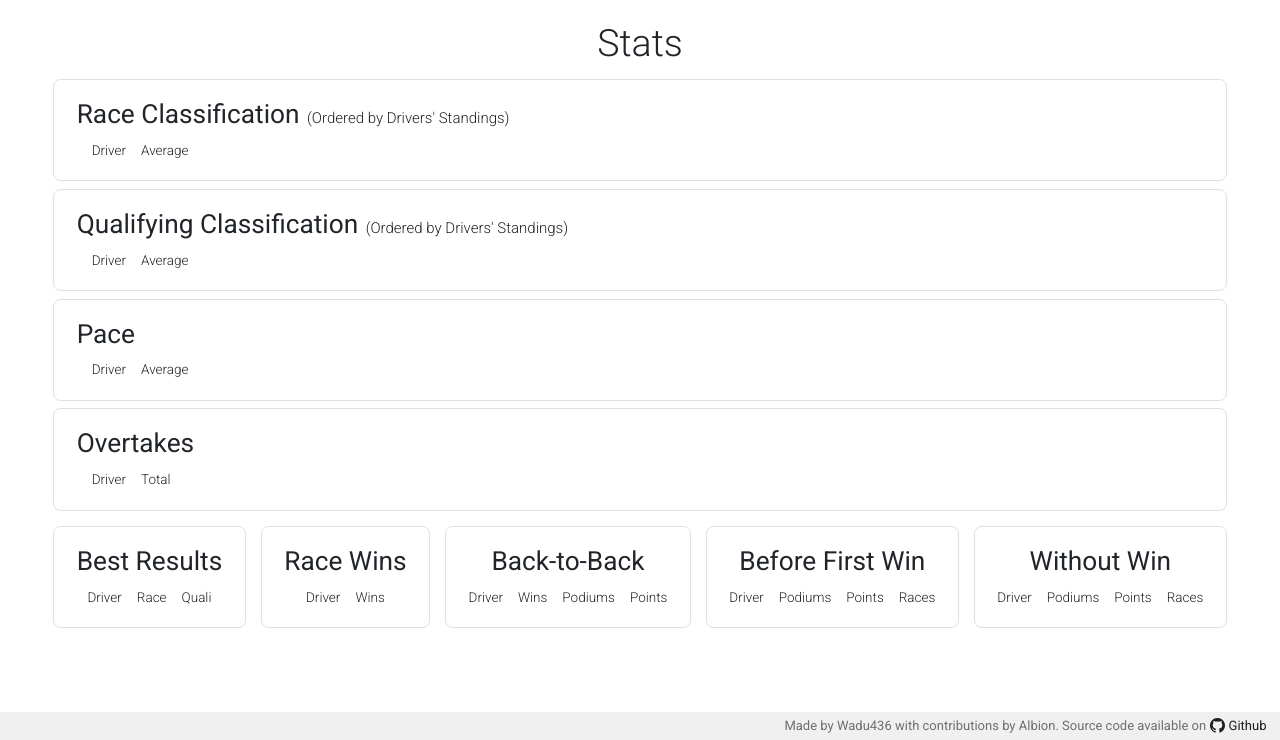
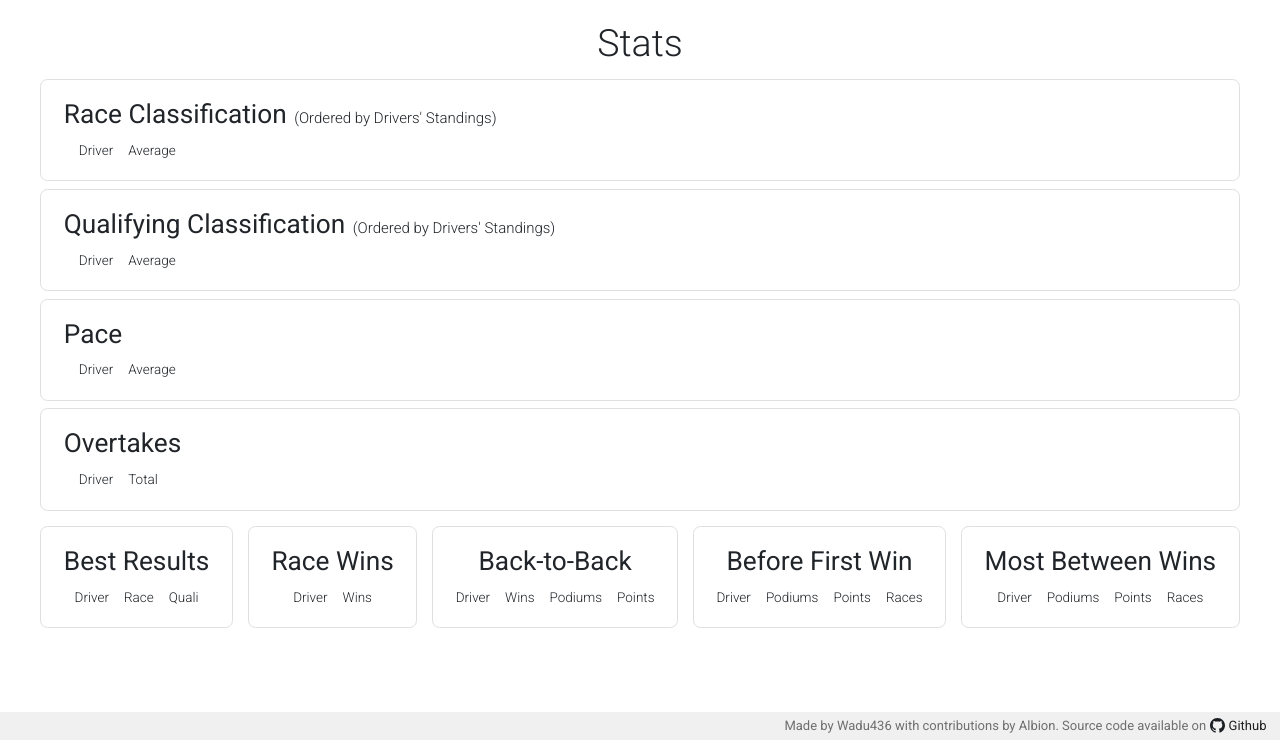
Before and after one commit to Wadu436/formula1-championship, a Django app: template app/leaderboard/templates/leaderboard/stats.html in a window 1280 px wide. Shown: the part 60-800 px from the top of the page. Run offline with Django 3.2, Linux system fonts and the light colour scheme; the template is opened without the code that fills it, so the values that code supplies are empty; some libraries are stand-ins or nearby versions.

Commit message:
optimize

```diff
--- a/app/leaderboard/stats.py
+++ b/app/leaderboard/stats.py
@@ -68,7 +68,7 @@ def total_overtakes(l):
 def stats_race_table(championship: Championship):
     standings = championship.get_drivers_standings()
 
-    races = list(championship.races.all().prefetch_related('race_entries', 'track')) # Also preload track for the html :)
+    races = list(championship.races.all().prefetch_related('race_entries', 'track', 'dna_entries')) # Also preload track for the html :)
     drivers = [driver for (driver, _, _) in standings]
     num_races = len(races)
     finish_dict: dict[int, list[Optional[RaceEntry]]] = {driver.id: [None]*num_races for driver in drivers}
@@ -346,6 +346,4 @@ def stats_race_table(championship: Championship):
         }
     )
 
-    print(stats_table[1]["best_results"])
-
     return stats_table
--- a/app/leaderboard/templates/leaderboard/stats.html
+++ b/app/leaderboard/templates/leaderboard/stats.html
@@ -640,7 +640,7 @@
         </div>
         {% comment %} Consecutive Without {% endcomment %}
         <div class="stats-container d-flex flex-column align-items-center" style="width: fit-content">
-            <span class="fs-3 mx-2">Without Win</span>
+            <span class="fs-3 mx-2">Most Between Wins</span>
             <table class="table table-borderless stats-pace-table" style="font-size: 1rem;">
                 <colgroup>
                     <col>
```
